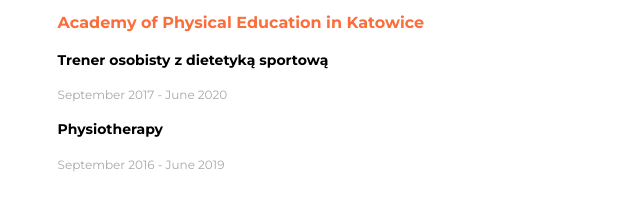
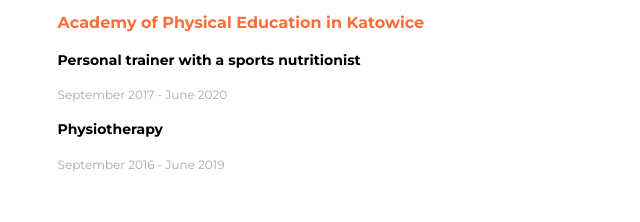
Before and after one commit to MagRakoczy/CV-GoIT, a plain HTML site: page index.html in a window 1280 px wide. Shown: the part 1191-1413 px from the top of the page, 505-1145 px from the left. Drawn offline with Linux system fonts and the light colour scheme.

Commit message:
edit education

```diff
--- a/index.html
+++ b/index.html
@@ -23,8 +23,8 @@
             <p class="description">Hi! I want to be a web developer.</p>
             </div>
 
+            <div class="projects">
             <h2 class="header-primary">Projects</h2>
-            <div class="projects">
             <ol class="list-primary">
                 <li>
                     <a class="list-primary-item" href="https://barbershop-pl.goit.global/">https://barbershop-pl.goit.global/ </a><span class="list-primary-item">........</span>[<span class="list-primary-item"> HTML5, CSS3</span> ]
@@ -72,7 +72,7 @@
             <div class="education">
                 <h2 class="header-primary">Education</h2>
                 <h3 class="school-name">Academy of Physical Education in Katowice</h3>
-                <h4 class="study">Trener osobisty z dietetyką sportową</h4>
+                <h4 class="study">Personal trainer with a sports nutritionist</h4>
                 <p class="study-date">September 2017 - June 2020</p>
                 <h4 class="study">Physiotherapy</h4>
                 <p class="study-date">September 2016 - June 2019</p>
```
